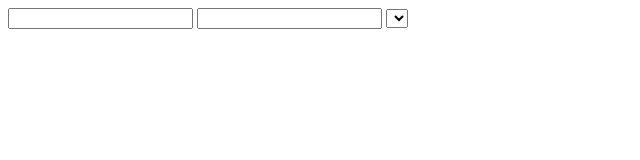
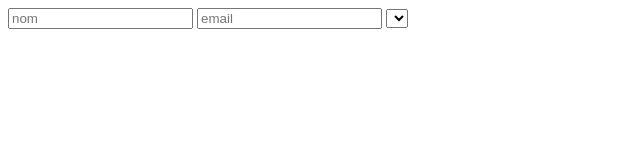
Before and after one commit to PatrickBevis/ExercicesHTMLCSS, a plain HTML site: page reservation.html in a window 1280 px wide. Shown: the full height of the page, 0-640 px from the left. Drawn offline with Linux system fonts and the light colour scheme.

Commit message:
placeholer

```diff
--- a/reservation.html
+++ b/reservation.html
@@ -9,8 +9,8 @@
     <header>
         <main>
             <form action ="#" method="post">
-                <input type="text" name="nom" required>
-                <input type="email" name="email" required>
+                <input type="text" name="nom" placeholder="nom" required>
+                <input type="email" name="email" placeholder="email" required>
                 <select></select>
             </form>
         </main>
```
